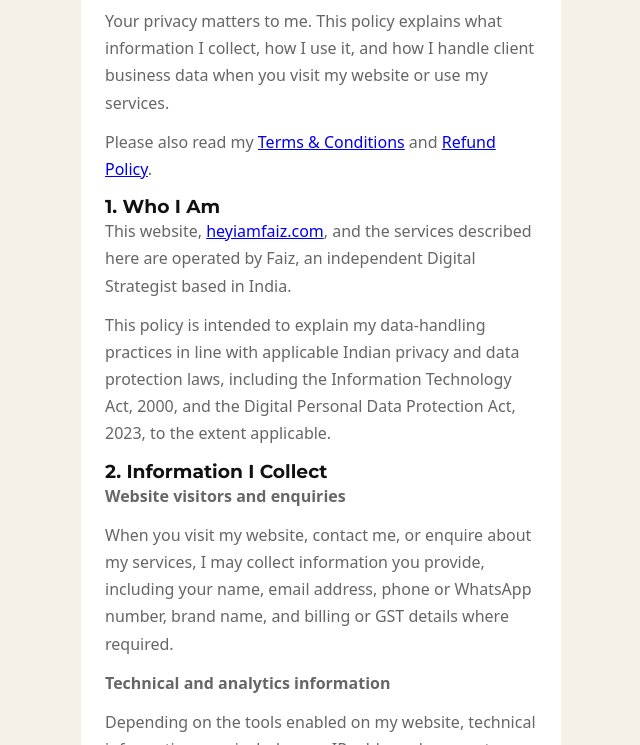
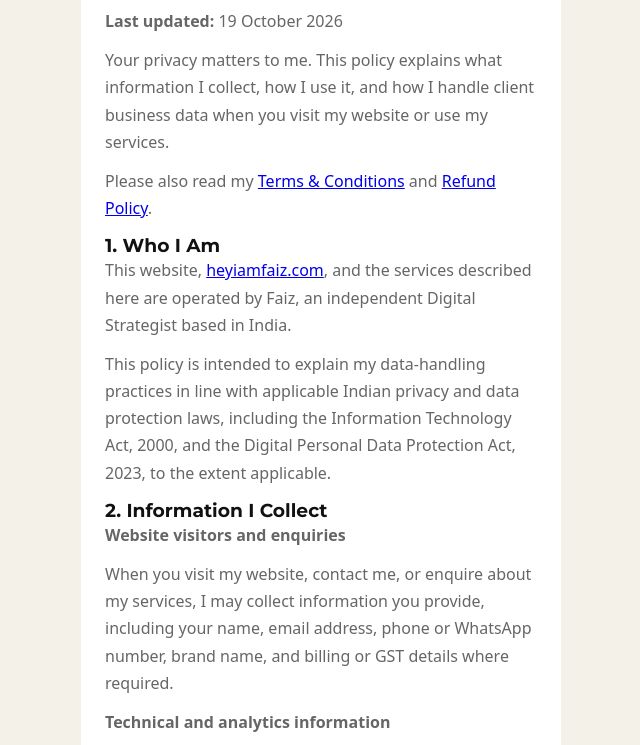
Before and after one commit to heyiamfaiz/website, a plain HTML site: page privacy-policy.html in a window 1280 px wide. Shown: the part 187-932 px from the top of the page, without its empty margins (319-959 px from the left). Drawn offline with Linux system fonts and the light colour scheme; a web font is replaced by a local one.

Commit message:
Update privacy-policy.html

```diff
--- a/privacy-policy.html
+++ b/privacy-policy.html
@@ -28,7 +28,7 @@
 
   <section class="about-section">
 
-
+    <p><strong>Last updated:</strong> 19 October 2026</p>
 
     <p>
       Your privacy matters to me. This policy explains what information
@@ -115,6 +115,7 @@
   I do not sell your personal information or use confidential client
   business information for unrelated purposes.
 </p>
+
 
     <h3>4. Your Store's Customers &amp; Business Data</h3>
 
```
